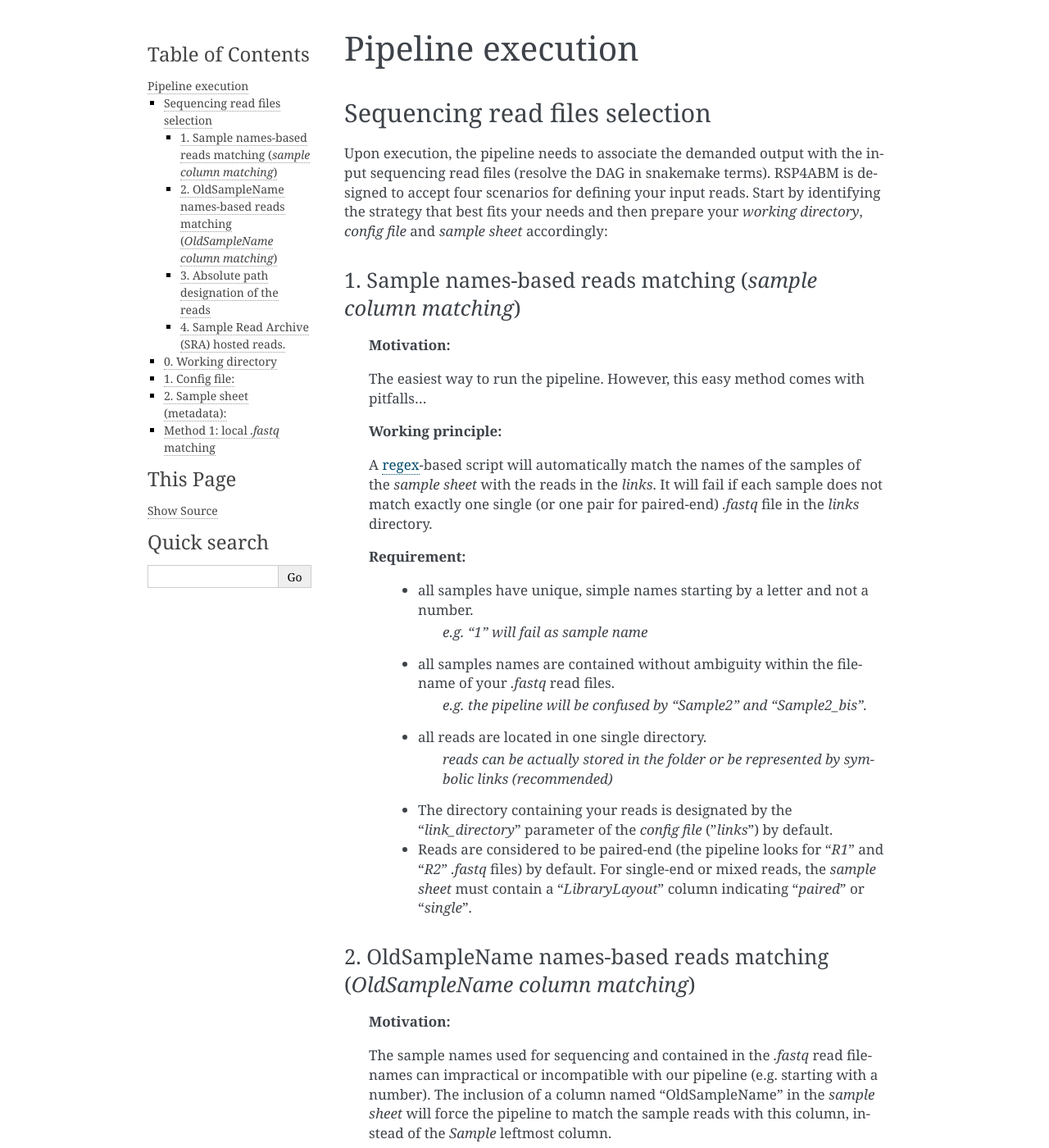
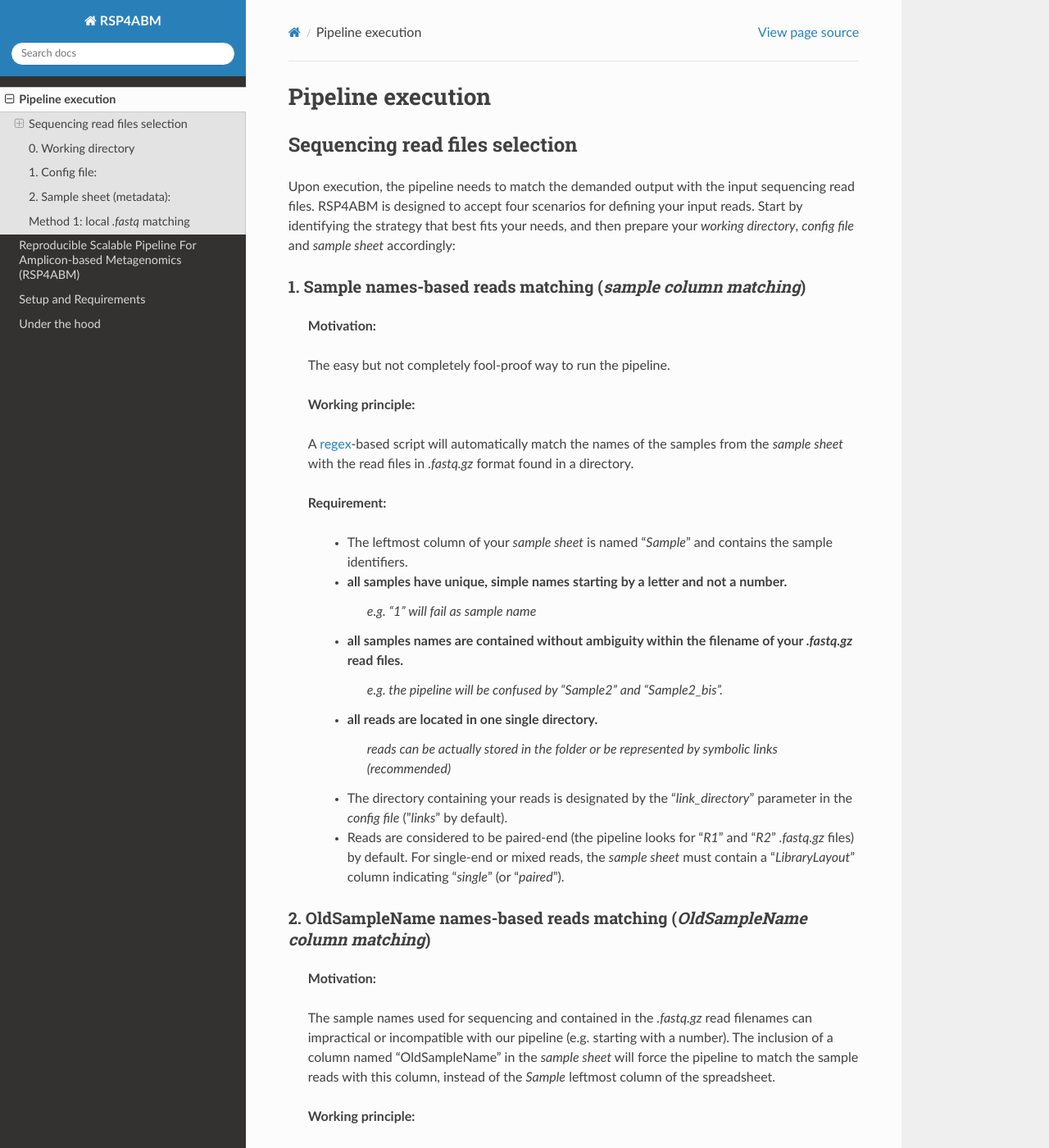
Before and after one commit to metagenlab/zAMP, a Sphinx documentation site: the page built from docs/pages/execution.rst, in a window 1280 px wide and 1400 px high. Shown: the whole window at 82% size. Built offline with Sphinx 7.4.7 and the Read the Docs theme 2.0.0, drawn with Linux system fonts in a browser that asks for light colours; some of the changed text lies outside the part shown.

Commit message:
update theme

```diff
--- a/docs/conf.py
+++ b/docs/conf.py
@@ -47,7 +47,8 @@ exclude_patterns = ['_build', 'Thumbs.db', '.DS_Store']
 # The theme to use for HTML and HTML Help pages.  See the documentation for
 # a list of builtin themes.
 #
-html_theme = 'alabaster'
+#html_theme = 'alabaster'
+html_theme = 'sphinx_rtd_theme'
 
 # Add any paths that contain custom static files (such as style sheets) here,
 # relative to this directory. They are copied after the builtin static files,
--- a/docs/pages/execution.rst
+++ b/docs/pages/execution.rst
@@ -4,7 +4,7 @@ Pipeline execution
 Sequencing read files selection
 ---------------------------------
 
-Upon execution, the pipeline needs to associate the demanded output with the input sequencing read files (resolve the DAG in snakemake terms). RSP4ABM is designed to accept four scenarios for defining your input reads. Start by identifying the strategy that best fits your needs and then prepare your *working directory*, *config file* and *sample sheet* accordingly:
+Upon execution, the pipeline needs to match the demanded output with the input sequencing read files. RSP4ABM is designed to accept four scenarios for defining your input reads. Start by identifying the strategy that best fits your needs, and then prepare your *working directory*, *config file* and *sample sheet* accordingly:
 
 1. Sample names-based reads matching (*sample column matching*)
 ..........................................................
@@ -12,26 +12,28 @@ Upon execution, the pipeline needs to associate the demanded output with the inp
 
     **Motivation:**
 
-    The easiest way to run the pipeline. However, this easy method comes with pitfalls...
+    The easy but not completely fool-proof way to run the pipeline.
 
     **Working principle:**
 
-    A `regex <https://en.wikipedia.org/wiki/Regular_expression>`_-based script will automatically match the names of the samples of the *sample sheet* with the reads in the *links*. It will fail if each sample does not match exactly one single (or one pair for paired-end) *.fastq* file in the *links* directory.
+    A `regex <https://en.wikipedia.org/wiki/Regular_expression>`_-based script will automatically match the names of the samples from the *sample sheet* with the read files in *.fastq.gz* format found in a directory.
 
     **Requirement:**
+
+        - The leftmost column of your *sample sheet* is named "*Sample*" and contains the sample identifiers.
 
         - all samples have unique, simple names starting by a letter and not a number.
             *e.g. "1" will fail as sample name*
 
-        - all samples names are contained without ambiguity within the filename of your *.fastq* read files.
+        - all samples names are contained without ambiguity within the filename of your *.fastq.gz* read files.
             *e.g. the pipeline will be confused by "Sample2" and "Sample2_bis".*
 
         - all reads are located in one single directory.
             *reads can be actually stored in the folder or be represented by symbolic links (recommended)*
 
-        - The directory containing your reads is designated by the      "*link_directory*" parameter of the *config file* ("*links*") by default.
+        - The directory containing your reads is designated by the "*link_directory*" parameter in the *config file* ("*links*" by default).
 
-        - Reads are considered to be paired-end (the pipeline looks for "*R1*" and "*R2*" *.fastq* files) by default. For single-end or mixed reads, the *sample sheet* must contain a "*LibraryLayout*" column indicating "*paired*" or "*single*".
+        - Reads are considered to be paired-end (the pipeline looks for "*R1*" and "*R2*" *.fastq.gz* files) by default. For single-end or mixed reads, the *sample sheet* must contain a "*LibraryLayout*" column indicating "*single*" (or "*paired*").
 
 
 2. OldSampleName names-based reads matching (*OldSampleName column matching*)
@@ -40,7 +42,7 @@ Upon execution, the pipeline needs to associate the demanded output with the inp
 
     **Motivation:**
 
-    The sample names used for sequencing and contained in the *.fastq* read filenames can impractical or incompatible with our pipeline (e.g. starting with a number). The inclusion of a column named "OldSampleName" in the *sample sheet* will force the pipeline to match the sample reads with this column, instead of the *Sample* leftmost column.
+    The sample names used for sequencing and contained in the *.fastq.gz* read filenames can impractical or incompatible with our pipeline (e.g. starting with a number). The inclusion of a column named "OldSampleName" in the *sample sheet* will force the pipeline to match the sample reads with this column, instead of the *Sample* leftmost column of the spreadsheet.
 
     **Working principle:**
 
@@ -48,7 +50,7 @@ Upon execution, the pipeline needs to associate the demanded output with the inp
 
     **Requirement:**
 
-        - a column named "OldSampleName" where all samples have unique names that are contained without ambiguity within the .fastq filename.
+        - a column named "OldSampleName" where all samples have unique names that are contained without ambiguity within the *.fastq.gz* filename.
         - similar to the *sample matching* method for the rest.
 
 
@@ -57,7 +59,7 @@ Upon execution, the pipeline needs to associate the demanded output with the inp
 
     **Motivation:**
 
-    Eventually more time consuming but fool-proof method to designate to the pipeline the *.fastq* files by their absolute path on the system.
+    Eventually more time consuming to prepare the *sample sheet* but fool-proof method to designate to the pipeline the *.fastq.gz* files by their absolute path on the system.
 
     **Working principle:**
 
@@ -69,22 +71,20 @@ Upon execution, the pipeline needs to associate the demanded output with the inp
         - The presence of a value in a "*R2*" column indicates to the pipeline that the sample was sequenced in paired-end.
 
 
-
-
 4. Sample Read Archive (SRA) hosted reads.
 ......................................................................................
 
     **Motivation:**
 
-    Eventually more time consuming but fool-proof method to designate to the pipeline the *.fastq* files by their absolute path on the system.
+    RSP4ABM capable to work with locally stored read files but also to automatically download and process reads stored the Sequence Read Archive (`SRA <https://en.wikipedia.org/wiki/Sequence_Read_Archive>`_).
 
     **Working principle:**
 
-    In presence of a "*R1*" column in the *sample sheet* (+/- a "*R2*" column for paired-end reads), the pipeline will consider the path indicated in this/these column(s) as the input file(s) for each sample.
+    Reads stored under the SRA are designated by a their *Run* identifier in the *sample sheet*. The sequencing data are automatically downloaded and then processed by the pipeline.
 
     **Requirement:**
 
-        - a column named "*R1*" (and a "*R2*" for paired-end reads) pointing to the absolute filepath of the *.fastq* reads of each sample.
+        - A leftmost *Run* column in the
 
 
 
```
Also changed, not shown: 5 other files.
